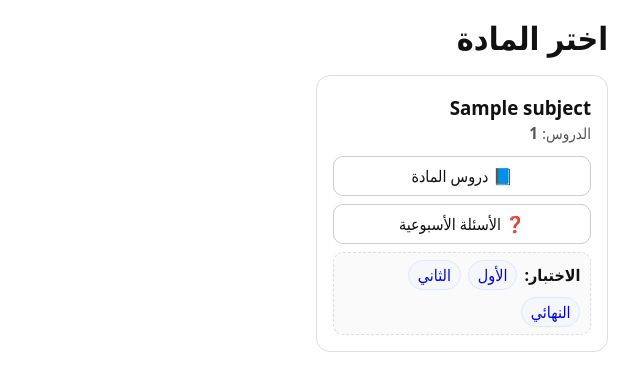
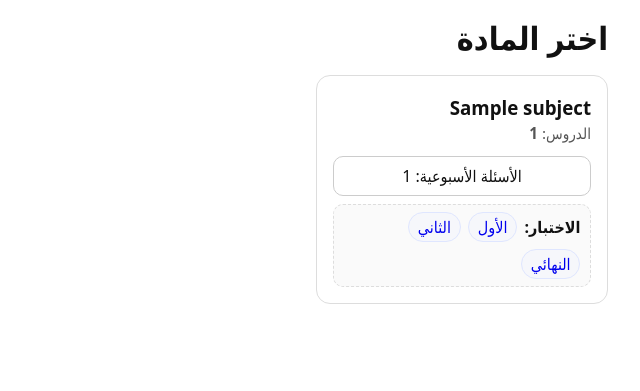
Before and after one commit to t4lord/zadedu, a Django app: template templates/term_subjects.html in a window 1280 px wide. Shown: the part 72-463 px from the top of the page, without its empty margins (640-1280 px from the left). Run offline with Django 3.2, Linux system fonts and the light colour scheme; the template is opened without the code that fills it: most values are stand-ins (such as "Sample title", 1, 10 or a date in 2020).

Commit message:
add weekly quiz number

```diff
--- a/edu/views.py
+++ b/edu/views.py
@@ -223,14 +223,16 @@ def subjects_grid_view(request, term_id):
     )
 
     # اجلب العروض مع subject وعدد الدروس و is_today + **prefetch schedules**
+    # ✅ إضافة weekly_questions_count لعرض عدد الأسئلة الأسبوعية في القالب
     offerings = list(
         SubjectOffering.objects
         .filter(term=term)
         .select_related('subject')
-        .prefetch_related('schedules')  # ✅ حتى خاصية sched_days تستخدم الكاش بدون N+1
+        .prefetch_related('schedules')  # لكي تستفيد sched_days من الكاش وتتجنب N+1
         .annotate(
             lesson_count=Count('lessons', distinct=True),
             is_today=Exists(schedules_today),
+            weekly_questions_count=Count('weekly_quizzes__questions', distinct=True),  # ← هذا السطر الجديد
         )
         .order_by('subject__name')
         .distinct()
@@ -248,7 +250,6 @@ def subjects_grid_view(request, term_id):
         'has_any_schedule': has_any_schedule,
         'debug': request.GET.get('debug') in {'1','true','yes','on'},
     })
-
 
 # ===================== Forms =====================
 
--- a/templates/term_subjects.html
+++ b/templates/term_subjects.html
@@ -27,6 +27,12 @@
 
     .title-row{display:flex; justify-content:space-between; align-items:start; gap:.6rem}
     .meta{margin:0; color:#555; font-size:.95rem}
+
+    /* رابط ممدود يغطي البطاقة للنقر الكامل */
+    .card-link{position:absolute; inset:0; z-index:1; text-decoration:none; color:inherit}
+
+    /* اضمن أن محتوى البطاقة وأزرارها فوق الرابط الممدود */
+    .title-row, .meta, .actions, .examline, .tag{position:relative; z-index:2}
 
     .actions{
       display:grid;
@@ -73,6 +79,9 @@
         data-is-today="{{ off.is_today|yesno:'1,0' }}"
         data-sched="{% if off.sched_days %}{{ off.sched_days|join:',' }}{% else %}{% endif %}" >
 
+        <!-- الرابط الممدود: يجعل البطاقة كلها قابلة للنقر لفتح المنهج -->
+        <a class="card-link" href="{% url 'lessons_list' term.id off.subject.id %}" aria-label="فتح منهج {{ off.subject.name }}"></a>
+
         {% if off.is_today %}<div class="tag">مقرّرة اليوم</div>{% endif %}
 
         <div class="title-row">
@@ -93,8 +102,11 @@
         {% endif %}
 
         <div class="actions">
-          <a class="btn" href="{% url 'lessons_list' term.id off.subject.id %}">📘 دروس المادة</a>
-          <a class="btn" href="{% url 'weekly_quiz_manage' term.id off.subject.id %}">❓ الأسئلة الأسبوعية</a>
+          <!-- حذفت زر 📘 دروس المادة -->
+          <!-- عرض عدد الأسئلة الأسبوعية بدل ❓ -->
+          <a class="btn" href="{% url 'weekly_quiz_manage' term.id off.subject.id %}">
+            الأسئلة الأسبوعية: {{ off.weekly_questions_count|default:0 }}
+          </a>
 
           <div class="examline" role="group" aria-label="الاختبارات">
             <span class="label">الاختبار:</span>
@@ -109,7 +121,7 @@
     {% endfor %}
   </div>
 
-  <!-- سكربت التشخيص: يطبع رسائل واضحة في الكونسول للمقارنة والتحقق -->
+  <!-- سكربت التشخيص يبقى كما هو (اختياري) -->
   <script>
     (function () {
       try {
@@ -123,21 +135,18 @@
         console.log('ISO:', localISO);
         console.log('Local ISO Date (YYYY-MM-DD):', localISO.split('T')[0]);
         console.log('Timezone:', tz);
-        console.log('weekday_db from server (page context):', weekdayDb, '← توقع أن تكون قيمة رقمية/رمزية مطابقة لقيم sched_days');
+        console.log('weekday_db from server (page context):', weekdayDb);
         console.groupEnd();
 
         const rows = [];
         document.querySelectorAll('.card').forEach((card, idx) => {
           const subject = card.getAttribute('data-subject') || card.querySelector('h3')?.textContent?.trim() || ('#' + (idx+1));
-          const schedRaw = (card.getAttribute('data-sched') || '').trim(); // مثال: "1,3,5"
+          const schedRaw = (card.getAttribute('data-sched') || '').trim();
           const schedDays = schedRaw ? schedRaw.split(',').map(s => s.trim()).filter(Boolean) : [];
           const serverIsToday = card.getAttribute('data-is-today') === '1';
           const classIsToday = card.classList.contains('is-today');
-
-          // مقارنة فرعية في المتصفح: هل اليوم (حسب weekday_db) ضمن أيام الجدولة؟
           const browserThinksToday = weekdayDb && schedDays.includes(weekdayDb);
 
-          // جمع صف ملخص لعرضه كـ table
           rows.push({
             '#': idx + 1,
             subject,
@@ -147,33 +156,12 @@
             class_is_today: classIsToday,
             browser_thinks_today: browserThinksToday
           });
-
-          // مجموعة لوج لكل بطاقة
-          console.groupCollapsed(`🗂️ Card ${idx+1} – ${subject}`);
-          console.log('schedDays:', schedDays, '(raw:', schedRaw + ')');
-          console.log('weekday_db (from page):', weekdayDb);
-          console.log('server is_today (prop):', serverIsToday);
-          console.log('is-today class present:', classIsToday);
-          console.log('browser computed match (weekday_db ∈ schedDays):', browserThinksToday);
-
-          if (serverIsToday !== classIsToday) {
-            console.warn('⚠️ تنبيه: الخادم يقول is_today=', serverIsToday, 'لكن كلاس CSS is-today=', classIsToday);
-          }
-          if (browserThinksToday !== serverIsToday) {
-            console.warn('⚠️ تعارض: حساب المتصفح ≠ قيمة الخادم. تحقق من تطابق تمثيل الأيام (مثلاً: أرقام 0-6 أم 1-7؟ أو أسماء؟)');
-          }
-          if (!schedDays.length) {
-            console.info('ℹ️ لا توجد أيام مجدولة لهذه المادة (sched_days فارغة).');
-          }
-          console.groupEnd();
         });
 
         if (rows.length) {
           console.groupCollapsed('📊 Summary table (per card)');
           console.table(rows);
           console.groupEnd();
-        } else {
-          console.info('ℹ️ لا توجد بطاقات (.card) على الصفحة.');
         }
       } catch (err) {
         console.error('❌ Debug script error:', err);
```
